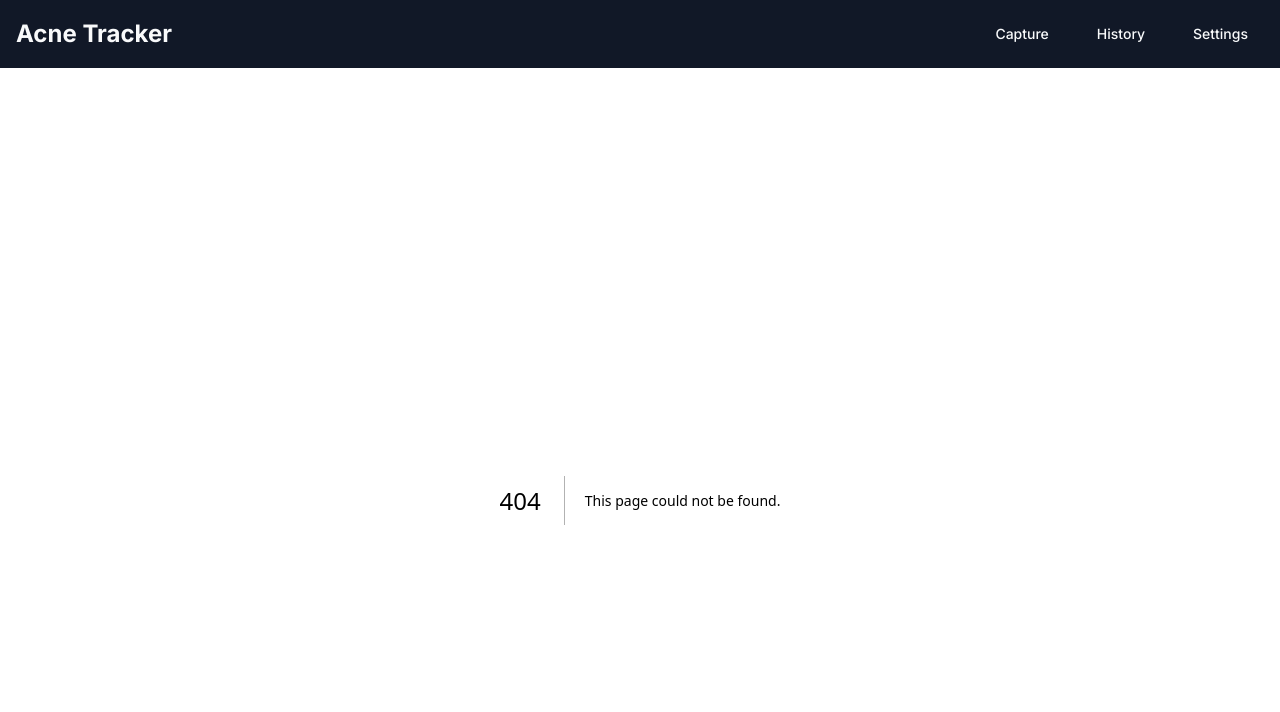
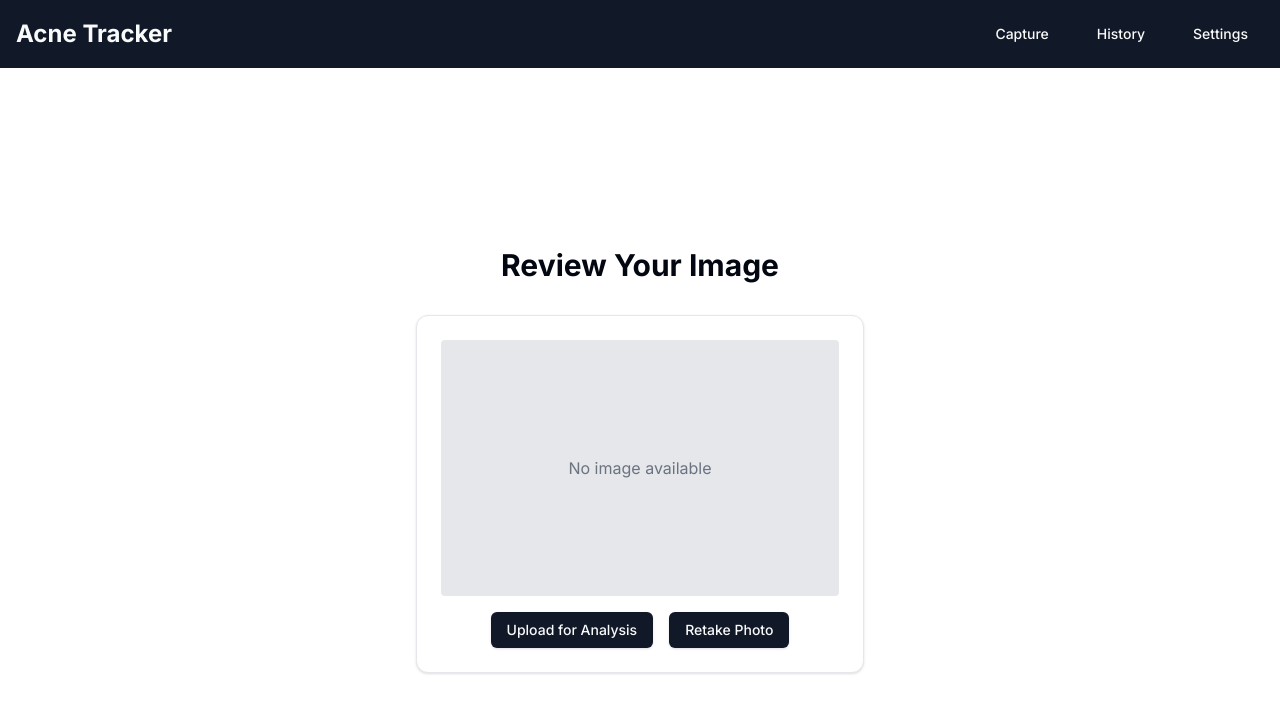
Before and after one commit to MonsterCoder/Acne-Tracker, a Next.js app: page /upload in a window 1280 px wide. Before the commit this address had no page. Shown: the top 712 px of the page. Built offline with nearby package versions, Linux system fonts and the light colour scheme.

Commit message:
added new upload popup

```diff
--- a/app/capture/page.tsx
+++ b/app/capture/page.tsx
@@ -5,6 +5,7 @@ import { useRouter } from 'next/navigation'
 import { Button } from '@/components/ui/button'
 import { Card, CardContent } from '@/components/ui/card'
 import { Toast as toast } from '@/components/ui/toast'
+import { Modal } from '@/components/ui/Modal'
 
 declare global {
   interface Window {
@@ -15,6 +16,7 @@ declare global {
 export default function CapturePage() {
   const [isCapturing, setIsCapturing] = useState(true)
   const [isUploading, setIsUploading] = useState(false)
+  const [isModalOpen, setIsModalOpen] = useState(false)
   const videoRef = useRef<HTMLVideoElement>(null)
   const canvasRef = useRef<HTMLCanvasElement>(null)
   const [capturedImage, setCapturedImage] = useState<string | null>(null)
@@ -34,7 +36,6 @@ export default function CapturePage() {
       if (videoRef.current) {
         videoRef.current.srcObject = stream;
         videoRef.current.play();
-
       } else {
         throw new Error('Video element not available');
       }
@@ -48,20 +49,18 @@ export default function CapturePage() {
     }
   };
 
-  // Move initialization to useEffect
   useEffect(() => {
     if (isCapturing && !capturedImage) {
       initializeWebcam();
     }
 
-    // Cleanup function
     return () => {
       if (videoRef.current?.srcObject) {
         const tracks = (videoRef.current.srcObject as MediaStream).getTracks();
         tracks.forEach(track => track.stop());
       }
     };
-}, [isCapturing]); // Empty dependency array means this runs once after mount
+  }, [isCapturing]);
 
   const captureImage = () => {
     if (videoRef.current && canvasRef.current) {
@@ -75,8 +74,8 @@ export default function CapturePage() {
           const imageData = canvasRef.current.toDataURL('image/jpeg');
           setCapturedImage(imageData);
           setIsCapturing(false);
+          setIsModalOpen(true);
 
-          // Stop the webcam
           const tracks = (videoRef.current.srcObject as MediaStream)?.getTracks();
           tracks?.forEach(track => track.stop());
         } catch (error) {
@@ -84,16 +83,6 @@ export default function CapturePage() {
         }
       }
     }
-  };
-
-  const retake = () => {
-    setCapturedImage(null);
-    // Stop any existing tracks
-    if (videoRef.current?.srcObject) {
-      const tracks = (videoRef.current.srcObject as MediaStream).getTracks();
-      tracks.forEach(track => track.stop());
-    }
-    initializeWebcam();
   };
 
   const handleUpload = async () => {
@@ -132,7 +121,15 @@ export default function CapturePage() {
       });
     } finally {
       setIsUploading(false);
+      setIsModalOpen(false);
     }
+  };
+
+  const retake = () => {
+    setCapturedImage(null);
+    setIsCapturing(true);
+    setIsModalOpen(false);
+    initializeWebcam();
   };
 
   function dataURItoBlob(dataURI: string) {
@@ -174,17 +171,17 @@ export default function CapturePage() {
           <div className="space-x-4">
             {isCapturing ? (
               <Button onClick={captureImage}>Capture</Button>
-            ) : capturedImage ? (
-              <>
-                <Button onClick={retake}>Retake</Button>
-                <Button onClick={handleUpload} disabled={isUploading}>
-                  {isUploading ? 'Uploading...' : 'Upload for Analysis'}
-                </Button>
-              </>
             ) : null}
           </div>
         </CardContent>
       </Card>
+      <Modal
+        isOpen={isModalOpen}
+        onClose={() => setIsModalOpen(false)}
+        onUpload={handleUpload}
+        onRetake={retake}
+        capturedImage={capturedImage}
+      />
     </div>
   );
 }
--- /dev/null
+++ b/app/upload/page.tsx
@@ -0,0 +1,87 @@
+'use client'
+
+import { useRouter, useSearchParams } from 'next/navigation'
+import { Button } from '@/components/ui/button'
+import { Card, CardContent } from '@/components/ui/card'
+import { Toast as toast } from '@/components/ui/toast'
+
+export default function UploadPage() {
+  const router = useRouter()
+  const searchParams = useSearchParams()
+  const capturedImage = searchParams.get('image')
+
+  const handleUpload = async () => {
+    if (!capturedImage) {
+      toast({
+        title: "Error",
+        description: "No image available",
+        variant: "destructive",
+      });
+      return;
+    }
+
+    try {
+      const formData = new FormData();
+      formData.append('image', dataURItoBlob(capturedImage));
+
+      const response = await fetch('/api/analyze', {
+        method: 'POST',
+        body: formData,
+      });
+
+      if (!response.ok) {
+        throw new Error(`HTTP error! status: ${response.status}`);
+      }
+
+      const result = await response.json();
+      router.push(`/results?data=${encodeURIComponent(JSON.stringify(result))}`);
+    } catch (error) {
+      console.error('Error in handleUpload:', error);
+      toast({
+        title: "Error",
+        description: error instanceof Error ? error.message : 'An unknown error occurred',
+        variant: "destructive",
+      });
+    }
+  };
+
+  const handleRetake = () => {
+    router.push('/capture');
+  };
+
+  function dataURItoBlob(dataURI: string) {
+    const byteString = atob(dataURI.split(',')[1]);
+    const mimeString = dataURI.split(',')[0].split(':')[1].split(';')[0];
+    const ab = new ArrayBuffer(byteString.length);
+    const ia = new Uint8Array(ab);
+    for (let i = 0; i < byteString.length; i++) {
+      ia[i] = byteString.charCodeAt(i);
+    }
+    return new Blob([ab], { type: mimeString });
+  }
+
+  return (
+    <div className="flex flex-col items-center justify-center min-h-[calc(100vh-80px)]">
+      <h1 className="text-3xl font-bold mb-8">Review Your Image</h1>
+      <Card className="w-full max-w-md">
+        <CardContent className="flex flex-col items-center p-6">
+          {capturedImage ? (
+            <img
+              src={capturedImage}
+              alt="Captured"
+              className="mb-4 max-w-full h-auto rounded"
+            />
+          ) : (
+            <div className="w-full h-64 bg-gray-200 flex items-center justify-center mb-4 rounded">
+              <p className="text-gray-500">No image available</p>
+            </div>
+          )}
+          <div className="space-x-4">
+            <Button onClick={handleUpload}>Upload for Analysis</Button>
+            <Button onClick={handleRetake}>Retake Photo</Button>
+          </div>
+        </CardContent>
+      </Card>
+    </div>
+  );
+}
--- /dev/null
+++ b/components/ui/Modal.tsx
@@ -0,0 +1,28 @@
+import React from 'react';
+import { Button } from '@/components/ui/button';
+
+interface ModalProps {
+  isOpen: boolean;
+  onClose: () => void;
+  onUpload: () => void;
+  onRetake: () => void;
+  capturedImage: string | null;
+}
+
+export const Modal: React.FC<ModalProps> = ({ isOpen, onClose, onUpload, onRetake, capturedImage }) => {
+  if (!isOpen) return null;
+
+  return (
+    <div className="fixed inset-0 bg-black bg-opacity-50 flex items-center justify-center">
+      <div className="bg-white p-6 rounded shadow-lg">
+        <h2 className="text-xl font-bold mb-4">Upload or Retake</h2>
+        {capturedImage && <img src={capturedImage} alt="Captured" className="mb-4 max-w-full h-auto rounded" />}
+        <div className="space-x-4">
+          <Button onClick={onUpload}>Upload</Button>
+          <Button onClick={onRetake}>Retake</Button>
+          <Button onClick={onClose}>Close</Button>
+        </div>
+      </div>
+    </div>
+  );
+};
```
